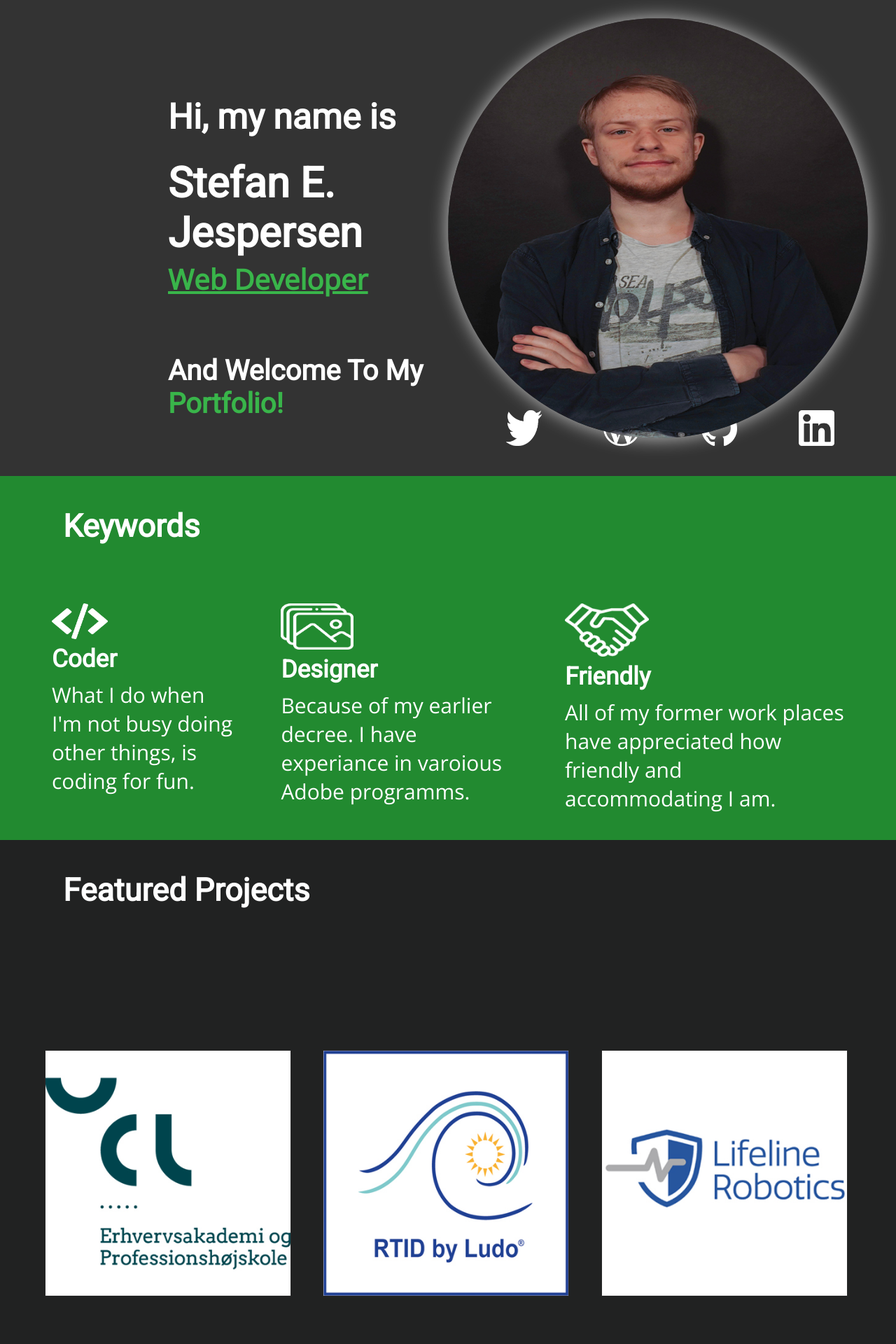
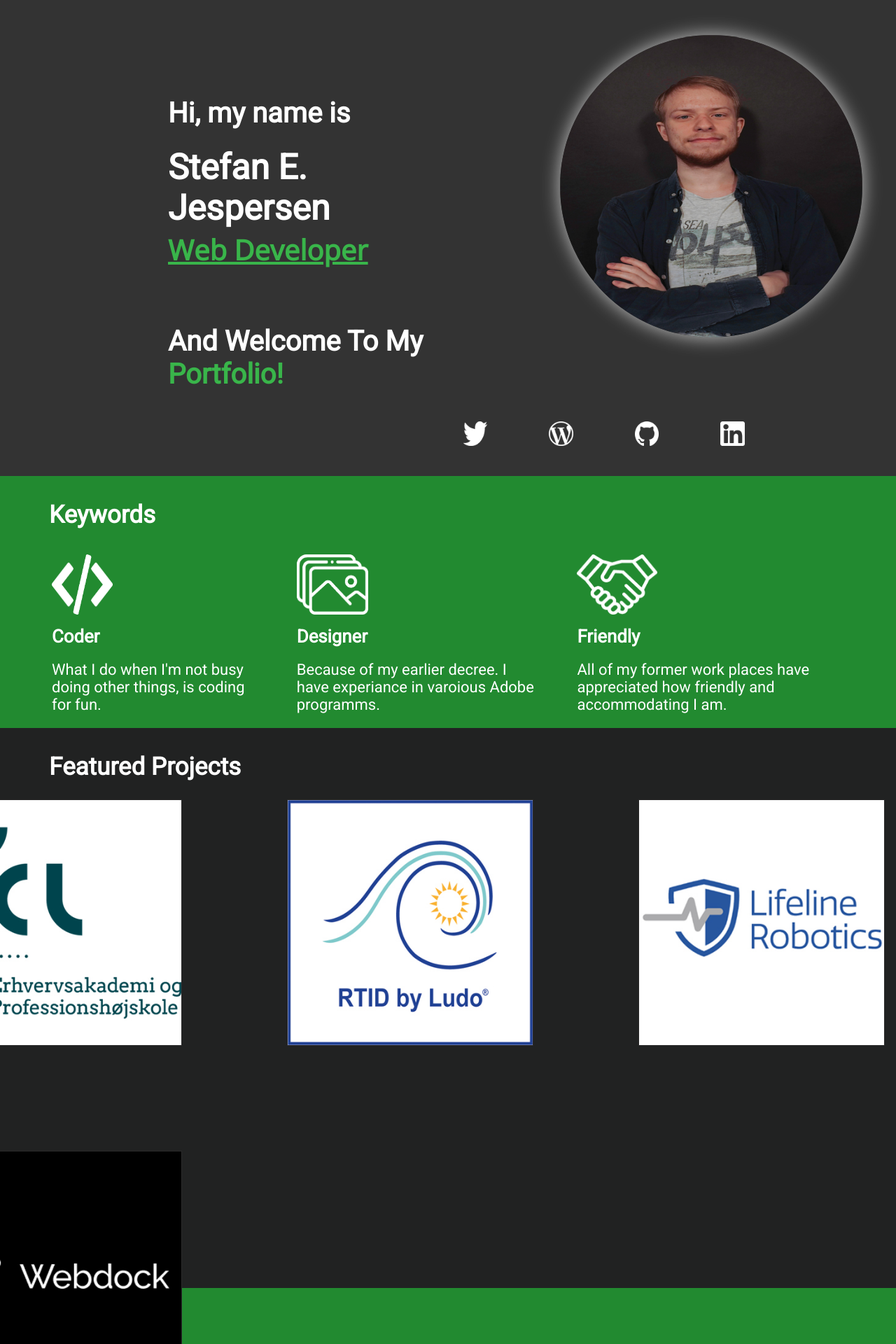
Before and after one commit to sej3686/vue-portfolio, a Vue app: page / in a window 1280 px wide. Shown: the part 120-2040 px from the top of the page at 70% size. Built offline with nearby package versions, Linux system fonts and the light colour scheme.

Commit message:
fixed sizes

```diff
--- a/src/assets/sass/about.scss
+++ b/src/assets/sass/about.scss
@@ -2,12 +2,12 @@ $darkGreenColor: #228A30;
 
 #about {
     background-color: $darkGreenColor;
-    height: 100vh;
+    height: 60vh;
     width: 100%;
 
     h2 {
         color: #FFFFFF;
-        font-size: 45px;
+        font-size: 35px;
         padding-left: 2em;
         padding-top: 1em;
     }
@@ -24,9 +24,10 @@ $darkGreenColor: #228A30;
         width: 95vw;
 
         .about-grid-item {
-            //background-color: rgba(255, 255, 255, 0.8);
+            // background-color: rgba(255, 255, 255, 0.8);
             //border: 1px solid rgba(0, 0, 0, 0.8);
             font-size: 30px;
+            padding-right: 300px;
             position: relative;
 
             .about-textbox {
@@ -36,11 +37,11 @@ $darkGreenColor: #228A30;
 
                 h3 {
                     color: #FFFFFF;
-                    margin-top: 1.5em;
                 }
 
                 p {
                     color: #FFFFFF;
+                    font-size: 18px;
                     line-height: 50px;
                     margin-top: 1em;
                 }
@@ -50,12 +51,12 @@ $darkGreenColor: #228A30;
 
             .about-div-img {
                 margin-left: 1em;
-                margin-top: 3.5em;
+                margin-top: 1.5em;
 
                 img {
                 border-radius: 100%;
                 cursor: pointer;
-                width: 500px;
+                width: 400px;
                 }
             }
         }
--- a/src/assets/sass/contact.scss
+++ b/src/assets/sass/contact.scss
@@ -9,15 +9,15 @@ $lightGreenColor: #39B54A;
 
 #contact {
     background-color: $darkColor;
-    height: 92vh;
-    padding-top: 8rem;
+    height: 60vh;
+    padding-top: 6rem;
     width: 100%;
 
     .contact-container {
         background-color: #FFFFFF;
         border-radius: 10px;
-        box-shadow: 0px 0px 27px 0px rgba(255,255,255);
-        height: 35em;
+        box-shadow: 0px 0px 10px 0px rgba(255,255,255);
+        height: 30em;
         margin: 0 auto;
         max-width: 750px;
         padding: 10px;
@@ -28,7 +28,7 @@ $lightGreenColor: #39B54A;
         }
 
         .form-box {
-            margin-top: 20px;
+            margin-top: 10px;
             display: block;
 
 
@@ -107,7 +107,7 @@ $lightGreenColor: #39B54A;
                     //background-color: red;
                     display: block;
                     justify-content: center;
-                    margin-top: 100px;
+                    margin-top: 50px;
                     width: 300px;
 
                         input {
@@ -116,7 +116,7 @@ $lightGreenColor: #39B54A;
                             border-radius: 10px;
                             color: #FFFFFF;
                             font-size: 14px;
-                            height: 60px;
+                            height: 50px;
                             width: 100%;
                         }
 
--- a/src/assets/sass/keyword.scss
+++ b/src/assets/sass/keyword.scss
@@ -3,24 +3,24 @@ $darkGreenColor: #228A30;
 
 #keyword {
     background-color: $darkGreenColor;
-    height: 65vh;
+    height: 45vh;
     width: 100%;
 
     h2 {
         color: #FFFFFF;
-        font-size: 45px;
+        font-size: 35px;
         padding-left: 2em;
         padding-top: 1em;
     }
 
     .keyword-grid-wrapper {
-        //background-color: #2196F3;
+        // background-color: #2196F3;
         column-gap: 40px;
         display: grid;
         grid-template-columns: auto auto auto;
         height: 60%;
         margin: 0 auto;
-        margin-top: 4em;
+        margin-top: 1em;
         padding: 10px;
         width: 90vw;
 
@@ -28,21 +28,22 @@ $darkGreenColor: #228A30;
                 //background-color: rgba(255, 255, 255, 0.8);
                 //border: 1px solid rgba(0, 0, 0, 0.8);
                 padding: 10px;
-                font-size: 30px;
+                font-size: 22px;
 
                 img {
                     //border: 1px solid black;
-                    height: auto;
+                    height: 40%;
                     width: 30%;
                 }
 
                 h3 {
                     color: #FFFFFF;
+                    margin-top: 10px;
                 }
 
                 p {
                     color: #FFFFFF;
-                    margin-top: 10px;
+                    margin-top: 20px;
                 }
             }
     }
--- a/src/assets/sass/project.scss
+++ b/src/assets/sass/project.scss
@@ -2,24 +2,25 @@ $darkColor: #212222;
 
 #projects {
     background-color: $darkColor;
-    height: 100vh;
+    height: 84vh;
     width: 100%;
 
     h2 {
         color: #FFFFFF;
-        font-size: 45px;
+        font-size: 35px;
         padding-left: 2em;
         padding-top: 1em;
     }
 
     .project-grid-wrapper {
-        //background-color: #2196F3;
+        // background-color: #2196F3;
         column-gap: 40px;
         display: grid;
+        grid-gap: 150px;
         grid-template-columns: auto auto auto;
-        height: 40%;
-        margin: 0 auto;
-        margin-top: 12em;
+        height: 60%;
+        justify-content: center;
+        margin-top: 1em;
         padding: 10px;
         width: 90vw;
 
@@ -29,8 +30,8 @@ $darkColor: #212222;
             //border-radius: 10px;
             font-size: 30px;
             position: relative;
-            width: 400px;
-            height: 400px;
+            width: 250px;
+            height: 250px;
 
             img {
                 width: 100%;
@@ -46,7 +47,7 @@ $darkColor: #212222;
 
                 h4 {
                     color: #FFFFFF;
-                    font-size: 22px;
+                    font-size: 18px;
                     margin-top: 10px;
                     text-align: center;
                 }
--- a/src/assets/style.scss
+++ b/src/assets/style.scss
@@ -27,12 +27,8 @@ html {
     scroll-behavior: smooth;
 }
 
-h1, h2, h3, h4, h5, h6 {
+h1, h2, h3, h4, h5, h6, p, a, label, input, textarea {
     font-family: $titleFont;
-}
-
-p, a, label, input, textarea {
-    font-family: $textFont;
 }
 
 /*
@@ -188,7 +184,7 @@ height: 100vh;
                 h3 {
                     color: #FFFFFF;
                     font-family: $titleFont;
-                    font-size: 50px;
+                    font-size: 40px;
                     //margin-left: 6em;
                     //margin-top: 2em;
                 }
@@ -196,7 +192,7 @@ height: 100vh;
                 h2 {
                     color: #FFFFFF;
                     font-family: $titleFont;
-                    font-size: 60px;
+                    font-size: 50px;
                     margin-top: 0.5em;
                     //margin-left: 5em;
 
@@ -238,18 +234,20 @@ height: 100vh;
             width: 50%;
 
             .header-div-right-imagebox {
-                //background-color: deeppink;
+                // background-color: deeppink;
                 //border-right: 3px solid $darkGreenColor;
                 height: 100%;
-                margin-right: 4em;
+                margin-right: 2em;
                 padding-top: 1em;
 
 
                 .header-div-right-img {
+                    border-radius: 100%;
                     box-shadow: 0px 0px 27px 0px rgba(255,255,255,0.71);
                     //width: 100%;
-                    height: auto;
-                    border-radius: 100%;
+                    height: 90%;
+                    margin-left: 10em;
+                    margin-top: 1.5em;
                     //margin-top: 15px;
                 }
             }
@@ -260,7 +258,7 @@ height: 100vh;
 
     .header-div-some {
         height: 12em;
-        width: 100%;
+        width: 90%;
         //background-color: red;
 
         /*h2 {
@@ -273,10 +271,10 @@ height: 100vh;
         }*/
 
         a > img {
-            width: 4%;
+            width: 3%;
             float: right;
             margin-right: 5.5em;
-            margin-top: 6em;
+            margin-top: 7em;
         }
 
         a > img:after {
--- a/src/views/HomeView.vue
+++ b/src/views/HomeView.vue
@@ -105,6 +105,11 @@
         <img src="../assets/img/llr.jpg" alt="Lifeline Robotics logo">
         <div class="project-grid-item-titlebox">
         <h4>Internship at Lifeline Robotics</h4>
+      </div></a>
+      <a href="https://www.bachelor.sej.one" class="project-grid-item">
+        <img src="../assets/img/webdock.png" alt="Webdock logo">
+        <div class="project-grid-item-titlebox">
+        <h4>Bachelor Project at Webdock</h4>
       </div></a>
 
     </main><!-- project-grid-wrapper -->
```
Also changed, not shown: src/assets/img/webdock.png (added).
